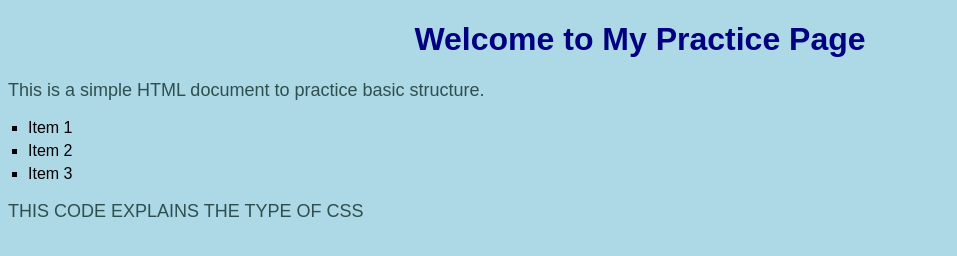
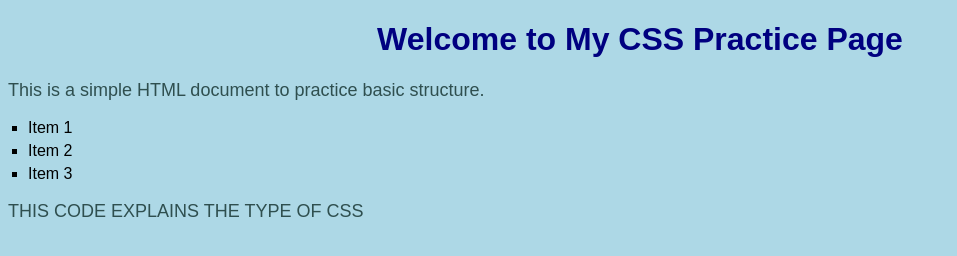
Before and after one commit to SaaiKrahaanth/CSS, a plain HTML site: page CTS TRAINING/PRACTICE/INDEX.HTML in a window 1280 px wide. Shown: the whole page, without its empty margins (0-957 px from the left). Drawn offline with Linux system fonts and the light colour scheme.

Commit message:
Update INDEX.HTML

```diff
--- a/CTS TRAINING/PRACTICE/INDEX.HTML
+++ b/CTS TRAINING/PRACTICE/INDEX.HTML
@@ -3,10 +3,10 @@
 <head>
     <meta charset="UTF-8">
     <meta name="viewport" content="width=device-width, initial-scale=1.0">
-    <title>Document</title>
+    <title>CSS EXAMPLE 1</title>
 </head>
 <body>
-    <h1>Welcome to My Practice Page</h1>
+    <h1>Welcome to My CSS Practice Page</h1>
     <p>This is a simple HTML document to practice basic structure.</p>
     <ul>
         <li>Item 1</li>
```
